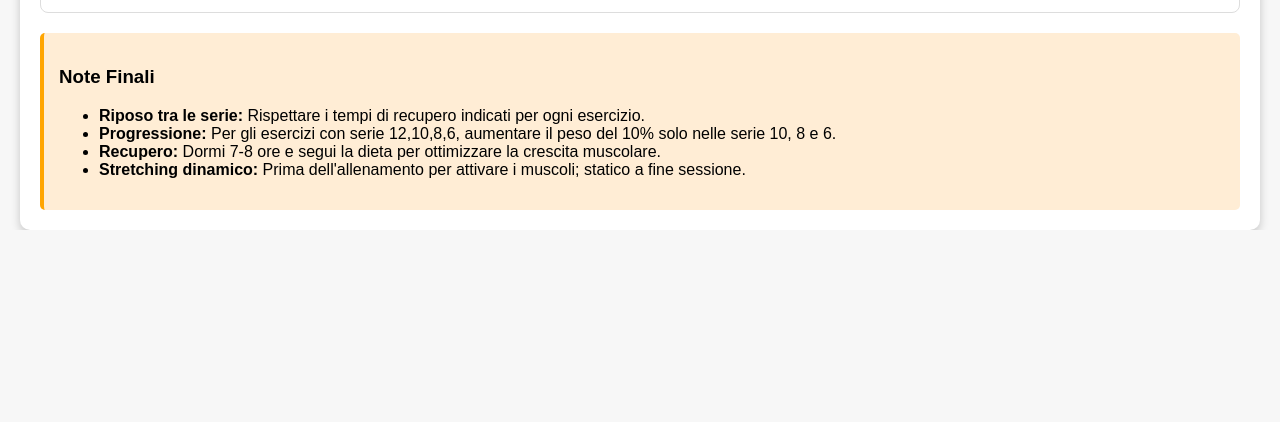
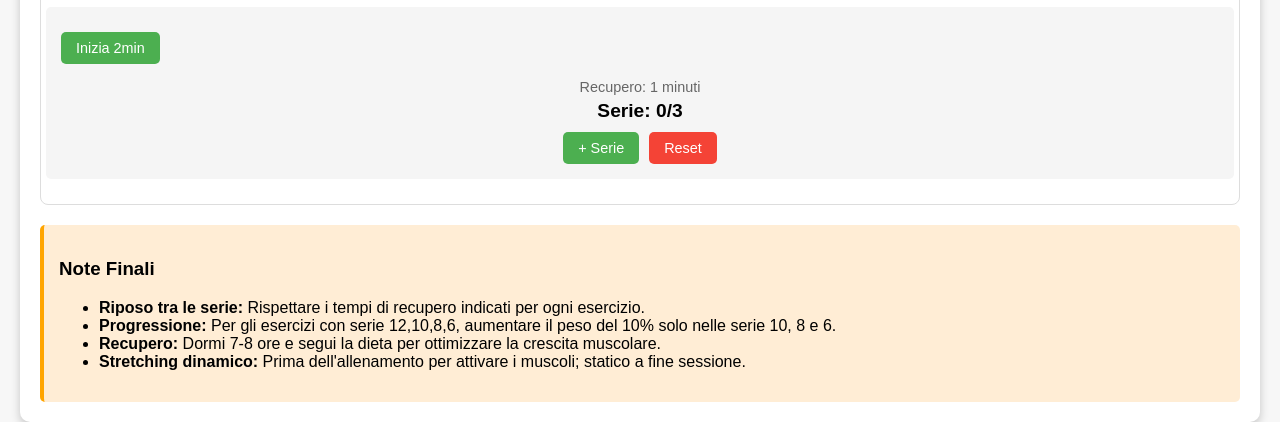
Before and after one commit to kevingame/Scheda_Luigi_Marzo, a plain HTML site: page index.html in a window 1280 px wide. Shown: the part 6283-6705 px from the top of the page. Before the commit the page ends 6513 px from the top, so only its background shows below. Drawn offline with Linux system fonts and the light colour scheme.

Commit message:
Update index.html

```diff
--- a/index.html
+++ b/index.html
@@ -539,6 +539,11 @@
 	        }
 	    });
 
+	    // Special case for Push down exercise
+	    if (exerciseCard.querySelector('h3')?.textContent.includes("Push down")) {
+	        recoveryTime = 90; // 1:30 minutes
+	    }
+
 	    // Special case for abs circuits
 	    if (exerciseCard.id === 'abs-circuit-1' || exerciseCard.id === 'abs-circuit-2') {
 	        return 60; // 1 min for abs
@@ -665,6 +670,10 @@
 	    const exerciseKey = `exercise_${exerciseTitle}`;
 	    const isAbWorkout = exerciseTitle.includes('ADDOMINALI');
 
+	    // For abs circuits, ensure we have max series set correctly
+	    if (isAbWorkout && (!maxSeries || maxSeries === 0)) {
+	        maxSeries = 3; // Default to 3 series for abs circuits
+	    }
 	    // Load the saved state with default values if none exists
 	    const savedState = StorageManager.get(exerciseKey, {
 	        currentSeries: 0,
@@ -888,9 +897,13 @@
 
     const exerciseCards = document.querySelectorAll('.exercise-card');
 	    exerciseCards.forEach(card => {
+	        // Special handling for abs circuits
+	        if (card.id === 'abs-circuit-1' || card.id === 'abs-circuit-2') {
+	            createSeriesTracker(card, 3); // Always 3 series for abs circuits
+	        } else {
 	            const seriesText = card.querySelector('p')?.textContent;
 	            if (seriesText) {
-	            // Estrae il numero di serie dal formato "4x12" o simili
+	                // Extracts the number of series from formats like "4x12"
 	                const seriesMatch = seriesText.match(/(\d+)x/);
 	                if (seriesMatch && seriesMatch[1]) {
 	                    const maxSeries = parseInt(seriesMatch[1]);
@@ -899,6 +912,7 @@
 	                    }
 	                }
 	            }
+	        }
 	    });
 	});
 	</script>
```
Lines whose indentation alone changed are shown as unchanged.
